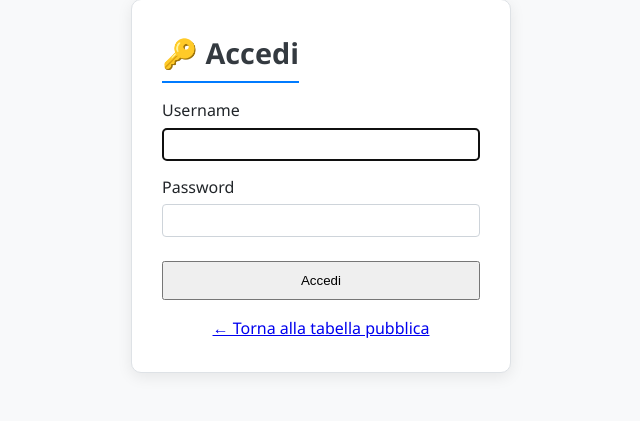
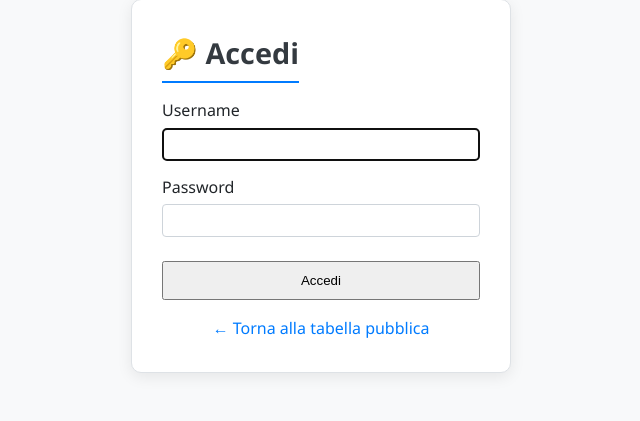
Before and after one commit to Indr1d-C0ld/MilAir_ITA, a PHP site: the page made by login.php in a window 1280 px wide. Shown: the part 101-522 px from the top of the page, without its empty margins (319-959 px from the left). Run offline with PHP 8.4, Linux system fonts and the light colour scheme.

Commit message:
Uniforma lo stile dei link URL (blu, senza sottolineatura) in tutto il portale
Correzione visiva: i link semplici dentro tabelle e paragrafi (es. favorites.php,
login.php, news_article.php) ricadevano sullo stile di default del browser
(viola, sottolineato) perché mancava una regola CSS generica. Aggiunta 'table a,
p a' allo stylesheet condiviso, coerente con lo stile già in uso nel resto del
portale.

Co-Authored-By: Claude Sonnet 5 <noreply@anthropic.com>

```diff
--- a/style.css
+++ b/style.css
@@ -307,6 +307,14 @@ tr:last-child td {
 tr:hover td {
   background: #f8f9fa;
 }
+table a, p a {
+  color: #007bff;
+  text-decoration: none;
+}
+table a:hover, p a:hover {
+  color: #0056b3;
+  text-decoration: underline;
+}
 
 /* Colori rarità (già definiti, ma li centralizziamo) */
 .rarity-Mythic    { color: #dc3545; font-weight: bold; }
```
